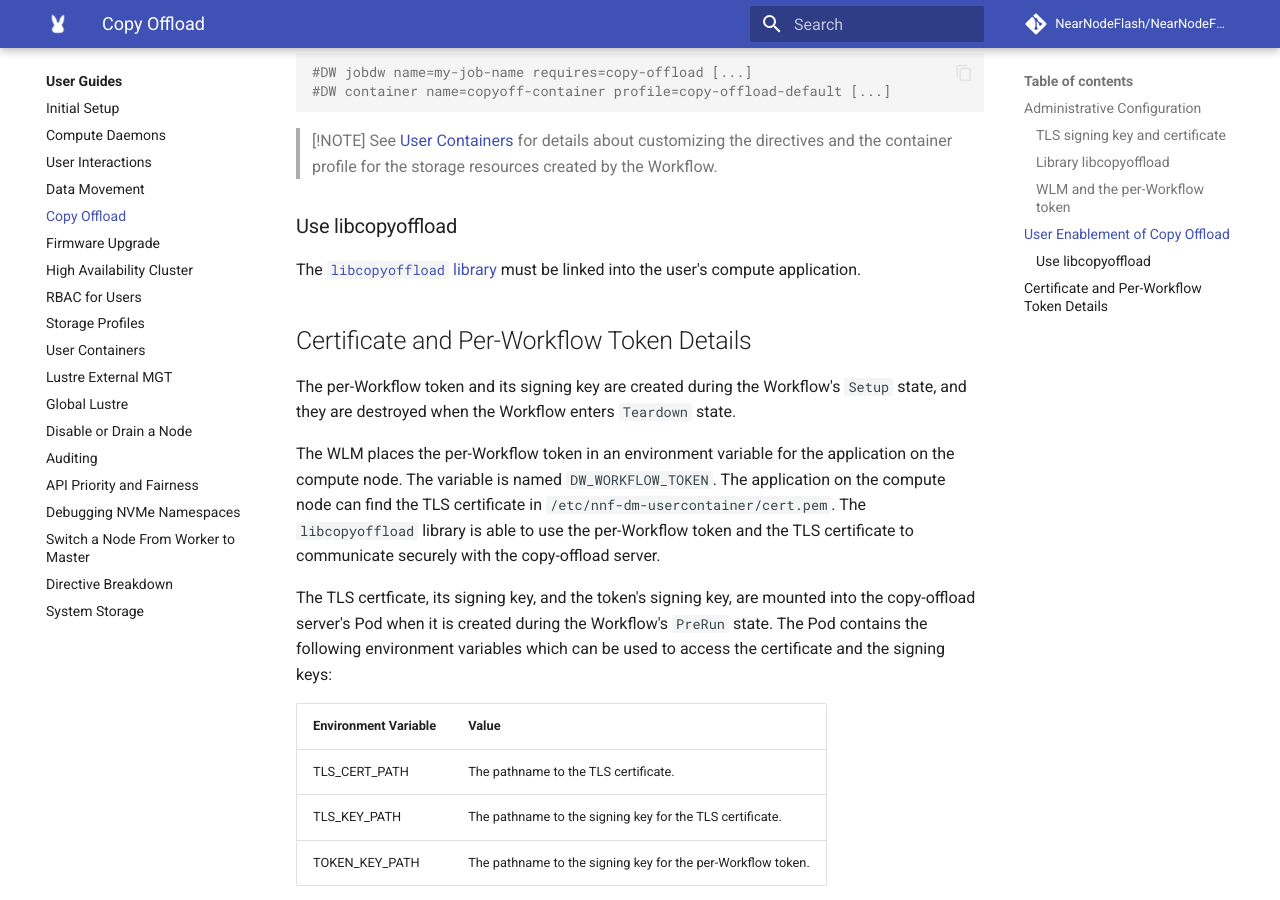
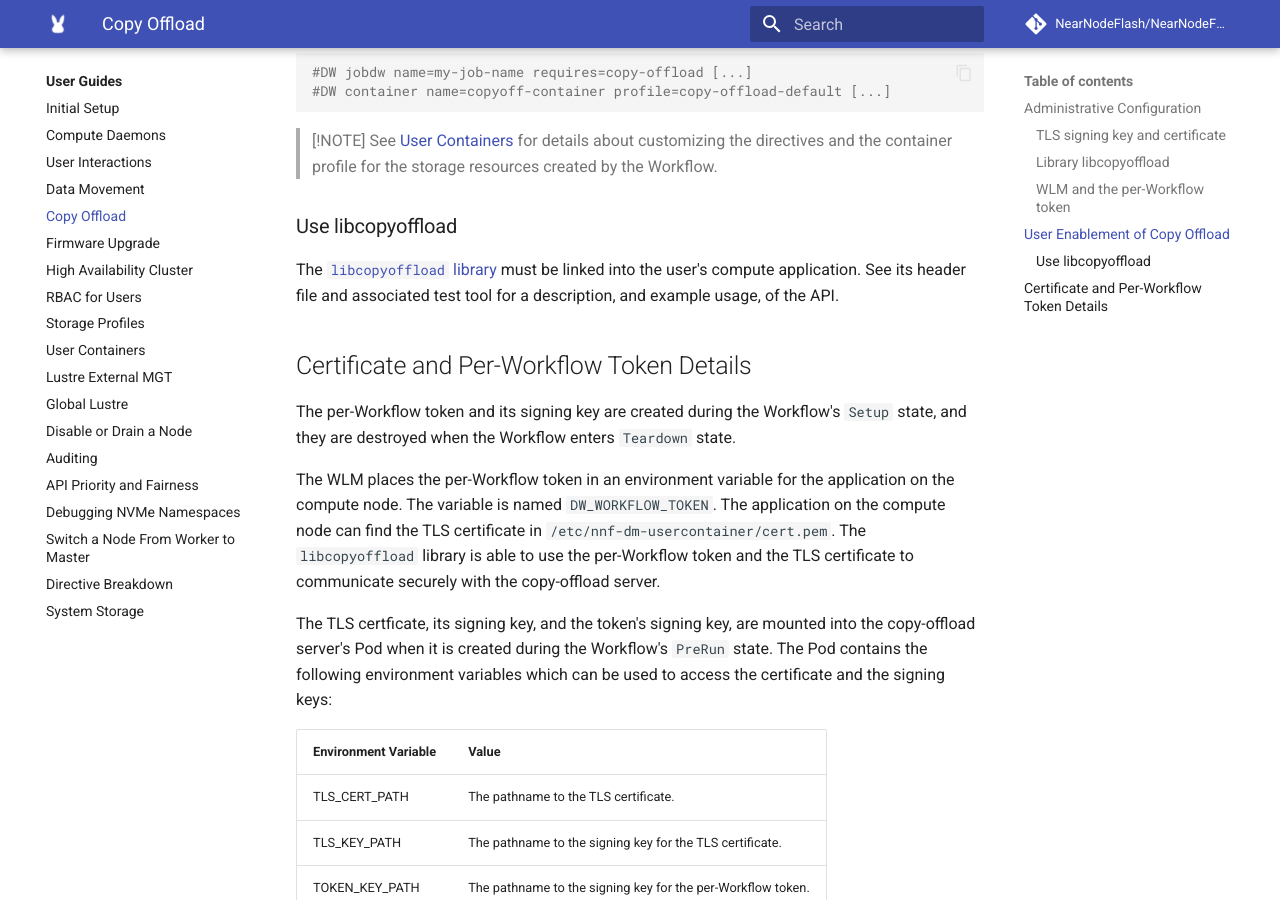
Before and after one commit to NearNodeFlash/NearNodeFlash.github.io, an MkDocs documentation site: the page built from docs/guides/data-movement/copy-offload.md, in a window 1280 px wide and 900 px high, scrolled down 2376 px. Built offline with MkDocs 1.6.1 and Material for MkDocs 9.7.7, drawn with Linux system fonts in a browser that asks for light colours; comment, search, counter and statistics services are not loaded; the version menu is left out.

Commit message:
refer to libcopyoffload header and test tool
Signed-off-by: Dean Roehrich <dean.roehrich@hpe.com>

```diff
--- a/docs/guides/data-movement/copy-offload.md
+++ b/docs/guides/data-movement/copy-offload.md
@@ -82,7 +82,7 @@ The copy-offload container profile is specified in the `container` directive. Se
 
 ### Use libcopyoffload
 
-The [`libcopyoffload` library](https://github.com/NearNodeFlash/nnf-dm/tree/master/daemons/lib-copy-offload) must be linked into the user's compute application.
+The [`libcopyoffload` library](https://github.com/NearNodeFlash/nnf-dm/tree/master/daemons/lib-copy-offload) must be linked into the user's compute application. See its header file and associated test tool for a description, and example usage, of the API.
 
 ## Certificate and Per-Workflow Token Details
 
```
